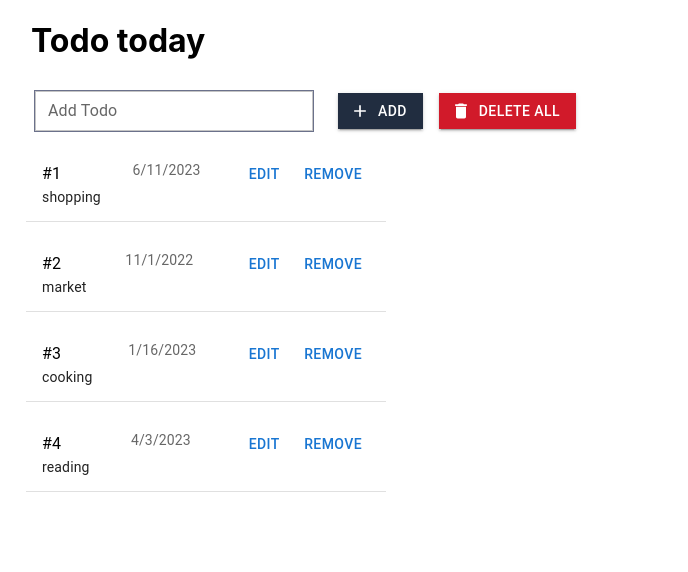
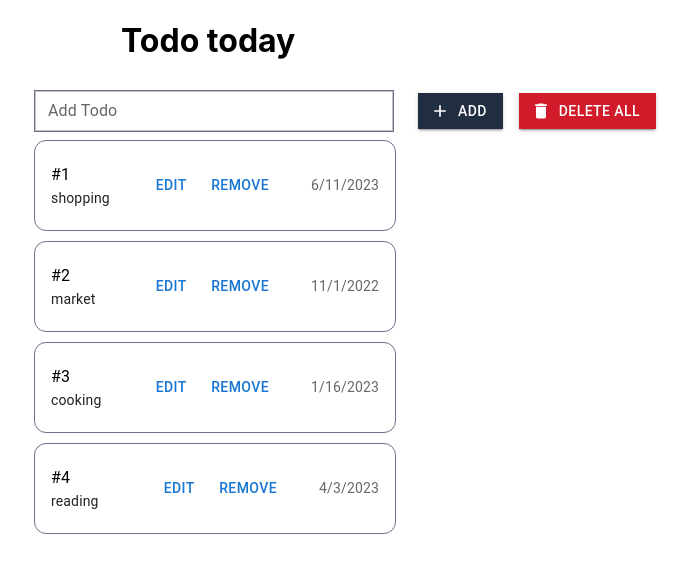
Before and after one commit to andregeorgi/todo, a React (Create React App) app: page / in a window 1280 px wide. Shown: the top 572 px of the page, without its empty margins (49-737 px from the left). Built offline with nearby package versions, Linux system fonts and the light colour scheme.

Commit message:
styled the list items and input field

```diff
--- a/src/components/TextInput/TextInput.jsx
+++ b/src/components/TextInput/TextInput.jsx
@@ -21,7 +21,7 @@ function TextInput(props) {
     >
       <TextField
         id="outlined-basic"
-        style={{ width: 280 }}
+        style={{ width: 360 }}
         InputProps={{ sx: { borderRadius: 0, border: "solid 1px #6b718b" } }}
         size="small"
         label={props.label}
--- a/src/components/Todo/Todo.jsx
+++ b/src/components/Todo/Todo.jsx
@@ -2,16 +2,22 @@ import React from "react";
 import List from "@mui/material/List";
 import ListItem from "@mui/material/ListItem";
 import ListItemText from "@mui/material/ListItemText";
-import Divider from "@mui/material/Divider";
 import Typography from "@mui/material/Typography";
 import AddButton from "../AddButton/AddButton";
 
 function Todo(props) {
   const { toDo } = props;
   return (
-    <div>
-      <List sx={{ width: "100%", maxWidth: 360 }}>
-        <ListItem alignItems="flex-start">
+    <div className="border-box">
+      <List
+        sx={{
+          width: "100%",
+          maxWidth: 360,
+          border: "solid 1px #6b718b",
+          borderRadius: 3,
+        }}
+      >
+        <ListItem className="margin-left">
           <ListItemText
             primary={<span>{"#" + toDo.numberTodo}</span>}
             secondary={
@@ -25,16 +31,24 @@ function Todo(props) {
               </Typography>
             }
           />
-          <ListItemText secondary={toDo.date}></ListItemText>
-          <AddButton label="Edit" variant="text" onClick={props.onClickEdit} />
-          <AddButton
-            label="Remove"
-            variant="text"
-            onClick={props.onClickRemove}
-          ></AddButton>
+          <div>
+            <AddButton
+              label="Edit"
+              variant="text"
+              onClick={props.onClickEdit}
+            />
+          </div>
+          <div className="padding-right-btn">
+            <AddButton
+              label="Remove"
+              variant="text"
+              onClick={props.onClickRemove}
+            ></AddButton>
+          </div>
+          <div>
+            <ListItemText secondary={toDo.date}></ListItemText>
+          </div>
         </ListItem>
-
-        <Divider variant="outlined" component="li" />
       </List>
     </div>
   );
--- a/src/index.css
+++ b/src/index.css
@@ -13,7 +13,7 @@ code {
 }
 
 .title {
-  padding-left: 80px;
+  padding-left: 170px;
 }
 
 .content {
@@ -27,3 +27,12 @@ code {
 .align-items {
   align-items: center;
 }
+
+.border-box {
+  padding-bottom: 10px;
+  margin-left: 8px;
+}
+
+.padding-right-btn {
+  padding-right: 34px;
+}
```
